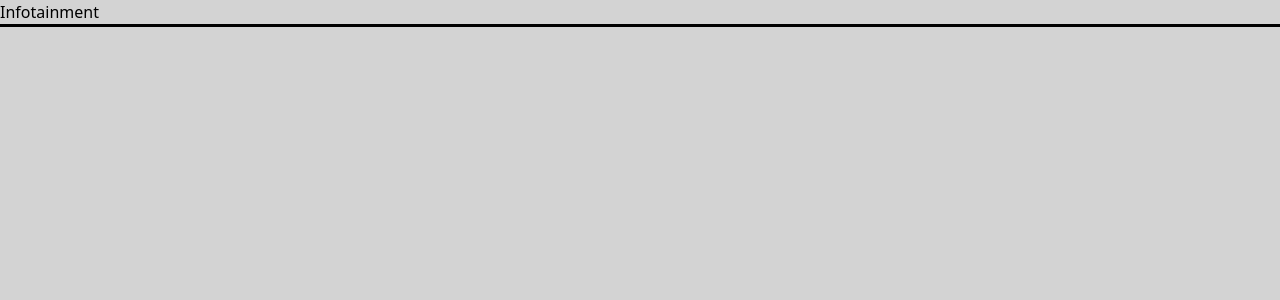
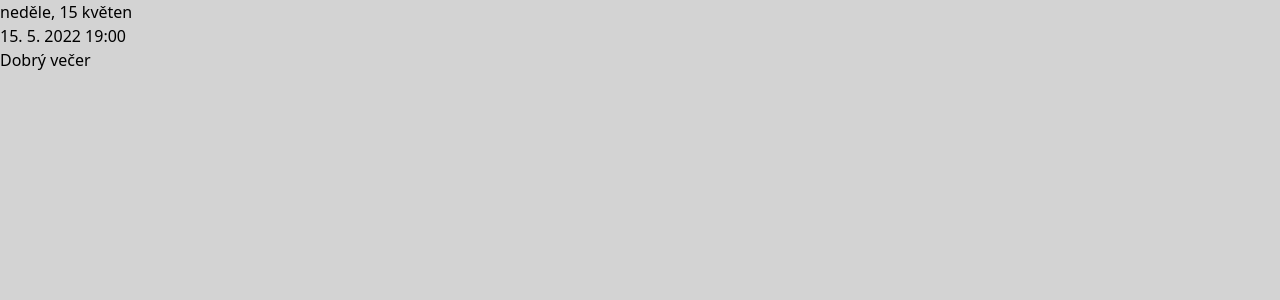
Before and after one commit to drillby/automatization_of_pc, a React (Create React App) app in the folder frontend/: page /infotainment in a window 1280 px wide. Shown: the top 300 px of the page. Built offline with nearby package versions, Linux system fonts and the light colour scheme.

Commit message:
implemented custome hook useDate

```diff
--- /dev/null
+++ b/frontend/src/components/InfotainmentApp/TimeComponents/TimeShower.tsx
@@ -0,0 +1,16 @@
+import React from "react";
+import API from "../../../functions/InfotainmentApp/APIClient";
+import useDate from "../../../hooks/useDate";
+
+function TimeShower(props: { api: API }) {
+	const { date, time, wish } = useDate(1000);
+	return (
+		<div>
+			<p>{date}</p>
+			<p>{time}</p>
+			<p>{wish}</p>
+		</div>
+	);
+}
+
+export default TimeShower;
--- /dev/null
+++ b/frontend/src/hooks/useDate.ts
@@ -0,0 +1,49 @@
+import { useEffect, useState } from "react";
+import useDateType from "../types/hookTypes/useDateType";
+
+/**
+ *
+ * @param interval (ms)
+ * @returns date, time, wish
+ */
+export default function useDate(interval: number): useDateType {
+    const locale = "cs"
+    const [today, setDate] = useState(new Date())
+
+    useEffect(() => {
+        const timer = setInterval(() => {
+            setDate(new Date())
+        }, interval);
+        return () => {
+            clearInterval(timer)
+        }
+    }, [interval])
+
+    const day = today.toLocaleDateString(locale, { weekday: "long" })
+    const date = `${day}, ${today.getDate()} ${today.toLocaleDateString(locale, { month: 'long' })}\n\n`;
+    const hour = today.getHours()
+
+    var wish = "Dobrý den"
+    if (hour < 9) {
+        wish = "Dobré ráno"
+    }
+    else if (hour >= 9 && hour <= 12) {
+        wish = "Dobré dopoledne"
+    }
+    else if (hour === 12) {
+        wish = "Dobré poledne"
+    }
+    else if (hour > 12 && hour <= 18) {
+        wish = "Dobré odpoledne"
+    }
+    else {
+        wish = "Dobrý večer"
+    }
+    const time = today.toLocaleDateString(locale, { hour: "numeric", hour12: false, minute: "numeric" })
+
+    return {
+        date,
+        time,
+        wish
+    }
+}
--- a/frontend/src/pages/Infotainment.tsx
+++ b/frontend/src/pages/Infotainment.tsx
@@ -1,9 +1,10 @@
 import React, { useMemo, useEffect, useState } from "react";
+import TimeShower from "../components/InfotainmentApp/TimeComponents/TimeShower";
 import API from "../functions/InfotainmentApp/APIClient";
 
 function Infotainment() {
 	const api = useMemo(() => new API(), []);
-	return <div className="outline">Infotainment</div>;
+	return <TimeShower api={api} />;
 }
 
 export default Infotainment;
--- /dev/null
+++ b/frontend/src/types/hookTypes/useDateType.ts
@@ -0,0 +1,7 @@
+type useDateType = {
+    date: string,
+    time: string,
+    wish: string
+}
+
+export default useDateType
```
